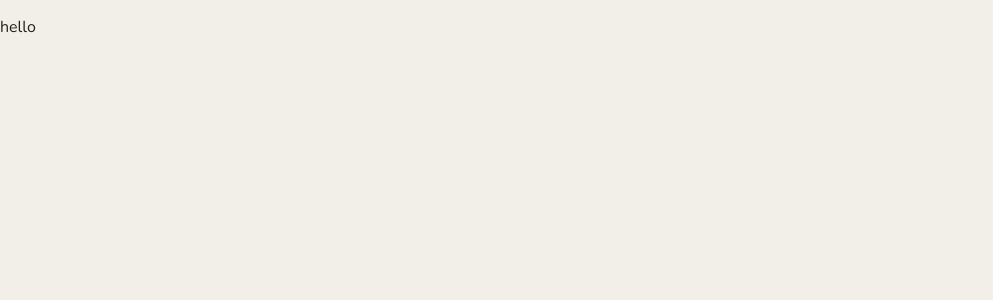
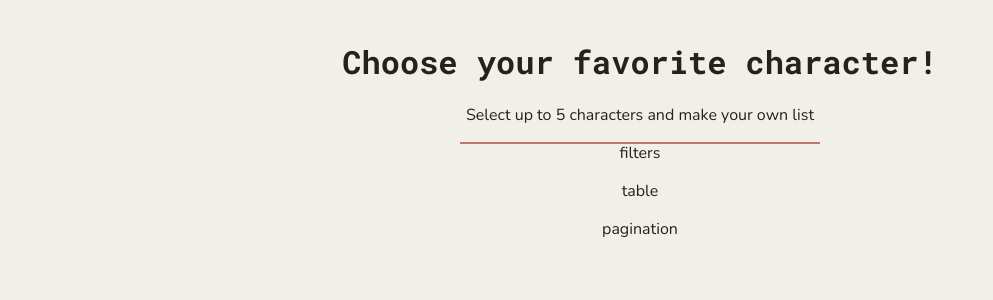
Before and after one commit to Ola-Cencora/Disney-favorite-character, a React (Create React App) app: page / in a window 1280 px wide. Shown: the top 300 px of the page, without its empty margins (0-993 px from the left). Built offline with nearby package versions, Linux system fonts and the light colour scheme.

Commit message:
Add basic structure

```diff
--- a/src/App.js
+++ b/src/App.js
@@ -1,7 +1,11 @@
-const App = () => {
-  return (
-    <p>hello</p>
-  );
-}
+import Header from "./components/views/Header/Header";
+import MainContent from "./components/views/MainContent/MainContent";
+
+const App = () => (
+  <>
+    <Header />
+    <MainContent />
+  </>
+);
 
 export default App;
--- /dev/null
+++ b/src/components/features/ContentTable/ContentTable.js
@@ -0,0 +1,7 @@
+const ContentTable = () => {
+    return (
+        <p>table</p>
+    );
+};
+
+export default ContentTable;
--- /dev/null
+++ b/src/components/features/Filters/Filters.js
@@ -0,0 +1,7 @@
+const Filters = () => {
+    return (
+        <p>filters</p>
+    );
+};
+
+export default Filters;
--- /dev/null
+++ b/src/components/features/Pagination/Pagination.js
@@ -0,0 +1,7 @@
+const Pagination = () => {
+    return (
+        <p>pagination</p>
+    );
+};
+
+export default Pagination;
--- /dev/null
+++ b/src/components/views/Header/Header.js
@@ -0,0 +1,10 @@
+import styles from "./Header.module.scss";
+
+const Header = () => (
+  <header className={styles.header}>
+    <h1 className={styles.header___title}>Choose your favorite character!</h1>
+    <p>Select up to 5 characters and make your own list</p>
+  </header>
+);
+
+export default Header;
--- /dev/null
+++ b/src/components/views/Header/Header.module.scss
@@ -0,0 +1,19 @@
+@import '../../../styles/settings.scss';
+
+.header {
+    position: relative;
+
+    &___title {
+        font-family: $font-header;
+    }
+
+    &::after {
+        position: absolute;
+        content: "";
+        background-color: $color-primary;
+        width: 30%;
+        height: 2px;
+        left: 50%;
+        transform: translate(-50%);
+    }
+}
--- /dev/null
+++ b/src/components/views/MainContent/MainContent.js
@@ -0,0 +1,13 @@
+import ContentTable from "../../features/ContentTable/ContentTable";
+import Filters from "../../features/Filters/Filters";
+import Pagination from "../../features/Pagination/Pagination";
+
+const MainContent = () => (
+    <div>
+        <Filters />
+        <ContentTable />
+        <Pagination />
+    </div>
+);
+
+export default MainContent;
--- a/src/styles/global.scss
+++ b/src/styles/global.scss
@@ -6,9 +6,10 @@
 }
 
 body {
-    margin: 0;
+    margin: 40px;
     padding: 0;
     background-color: $color-light;
     color: $color-dark;
     font-family: $font-text;
+    text-align: center;
 }
```
